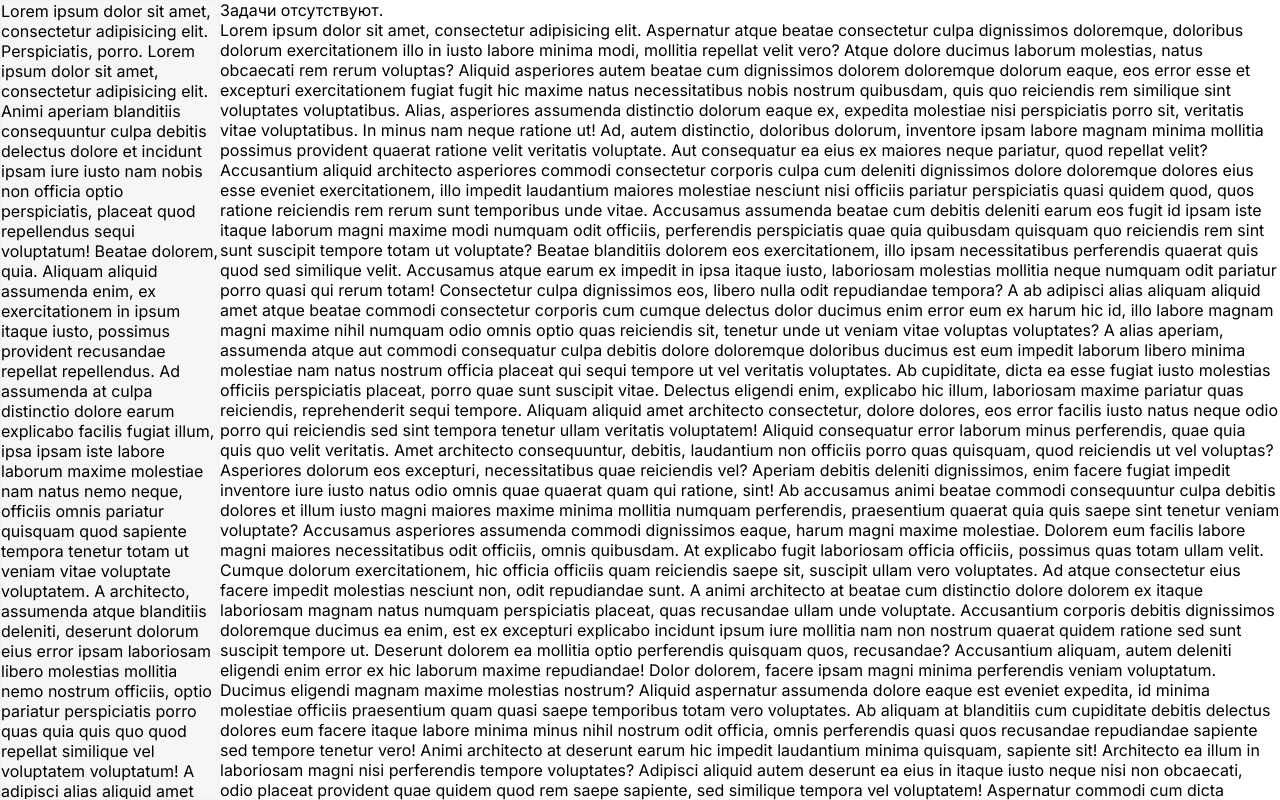
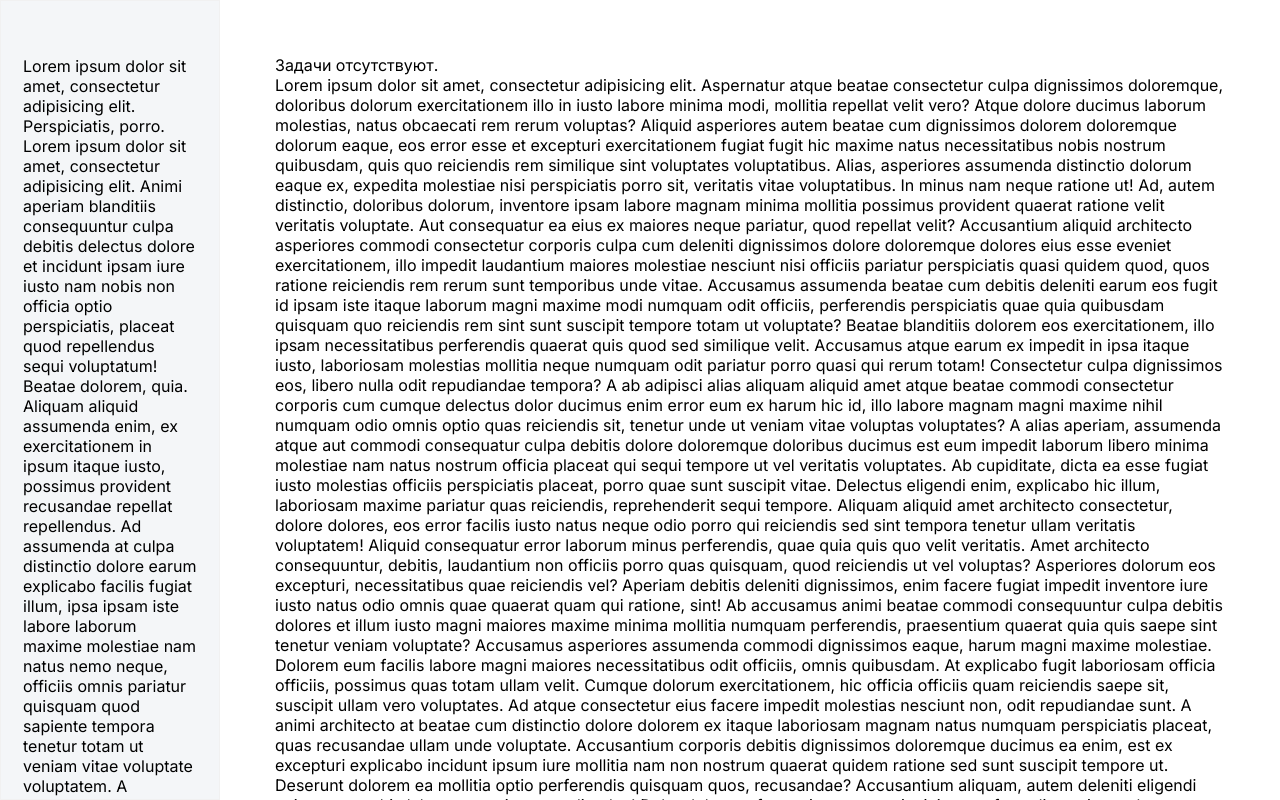
Before and after one commit to sadykzhanovsaid/todo-list, a React (Vite) app: page / in a window 1280 px wide. Built offline with nearby package versions, Linux system fonts and the light colour scheme.

Commit message:
add padding to components and verify layout

```diff
--- a/src/components/folders/Folders.css
+++ b/src/components/folders/Folders.css
@@ -1,11 +1,13 @@
 .folders {
+    padding: calc((50px / 100) * 110) calc((20px / 100) * 110);
+
     width: calc((200px / 100) * 110);
     height: 100%;
 
     background-color: #F4F6F8;
     border: 1px solid #F1F1F1;
 
-    padding-top: env(safe-area-inset-top, 20px);
+    /*padding-top: env(safe-area-inset-top, 20px);*/
 
     transition: all 0.5s ease;
 
--- a/src/components/todos/Todos.css
+++ b/src/components/todos/Todos.css
@@ -1,11 +1,13 @@
 .todos {
+    padding: calc((50px / 100) * 110) calc((50px / 100) * 110);
+
     width: calc(100% - calc((200px / 100) * 110));
 
     background-color: white;
 
     transition: all 0.5s ease;
 
-    padding-top: env(safe-area-inset-top, 20px);
+    /*padding-top: env(safe-area-inset-top, 20px);*/
 
     overflow-y: scroll;
 
@@ -20,6 +22,8 @@
         position: absolute;
         left: 70%;
         top: 0;
+
+        padding: calc((50px / 100) * 110) calc((20px / 100) * 110);
 
         width: 100%;
         height: 100%;
```
